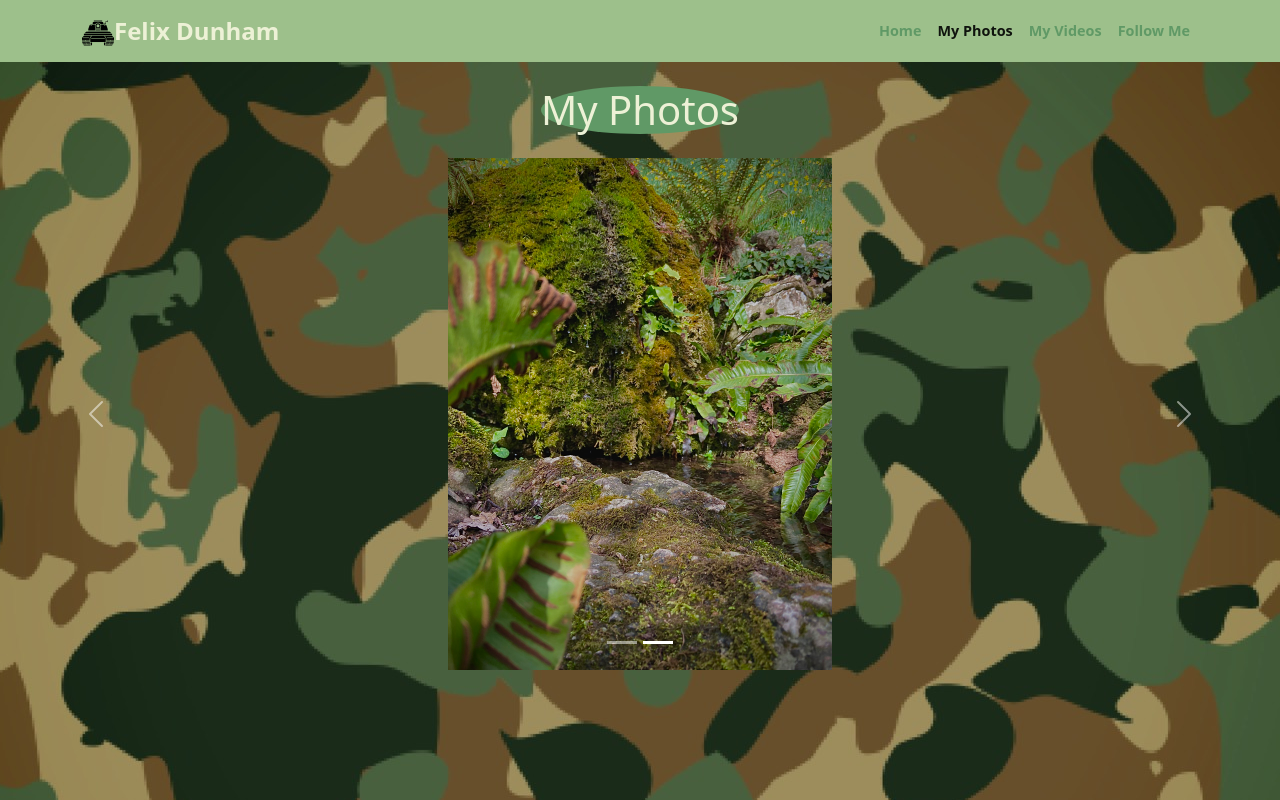
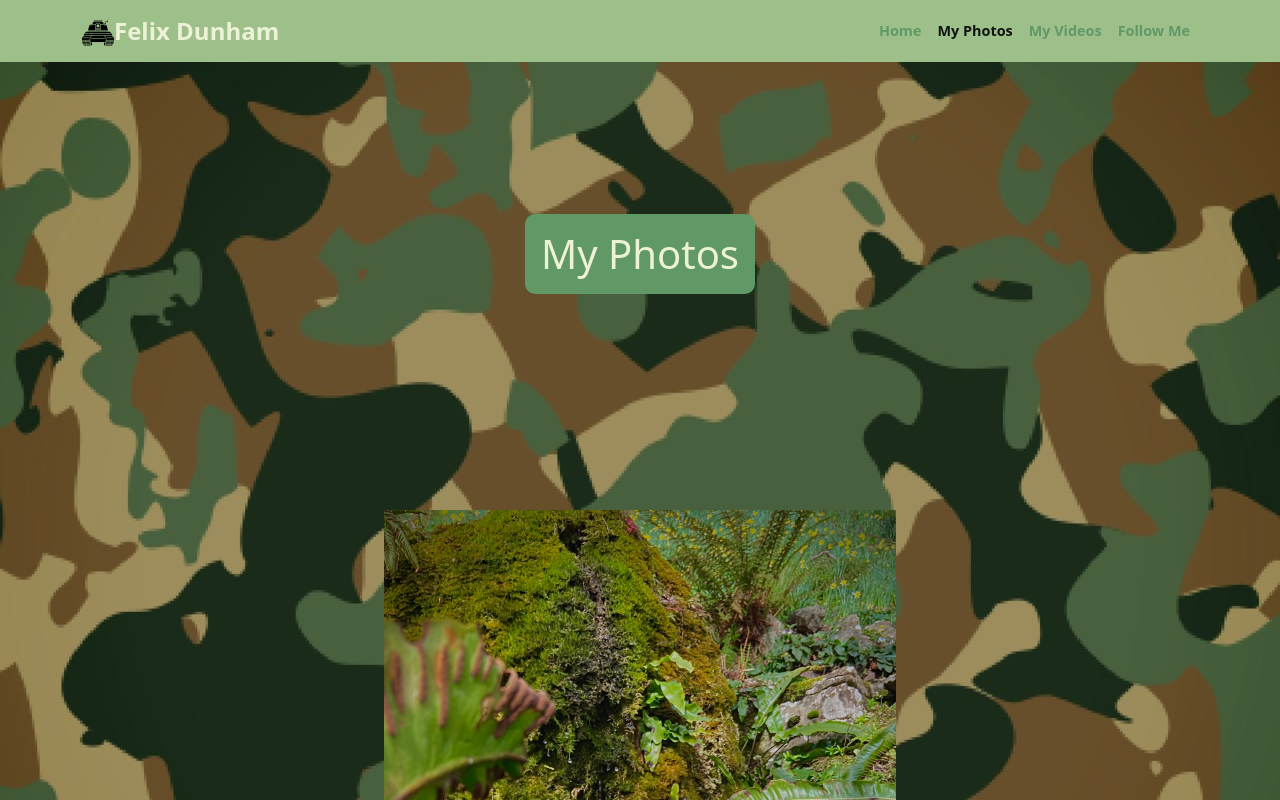
Before and after one commit to AlanaBF/felixdunham, a React (Create React App) app: page /#/Photos in a window 1280 px wide. Shown: the top 800 px of the page. Built offline with nearby package versions, Linux system fonts and the light colour scheme.

Commit message:
color change and style to match other pages

```diff
--- a/src/assets/style.css
+++ b/src/assets/style.css
@@ -144,29 +144,30 @@ nav a:hover {
 .myPhotos {
     background-color: #609966;
     width: fit-content;
-    border-radius: 100%;
-    margin: auto;
+    border-radius: 10px;
+    margin: 10% auto;
+    padding: 1rem;
 }
 
 .img1 {
     display: flex;
-    width: 50%;
-    height: 40%;
+    width: 75%;
+    height: auto;
     justify-content: center;
-    margin: auto;
+    margin: 5% auto 5% auto;
 }
 
 .img2 {
     display: flex;
-    width: 30%;
-    height: 30%;
+    width: 40%;
+    height: auto;
     justify-content: center;
-    margin: auto;
+    margin: 5% auto 5% auto;
 }
 
 /* Contact me */
 .contact {
-    background-color: #9DC08B;
+    background-color:#609966;
     width: 200px;
     text-align: center;
     justify-content: center;
@@ -244,11 +245,12 @@ nav a:hover {
 .myVideosTitle {
     display: flex;
     background-color: #609966;
-    width: 20%;
+    width: 200px;
     text-align: center;
     justify-content: center;
     border-radius: 10px;
     margin: auto;
+    padding: 1rem;
 }
 
  .intro {
```
